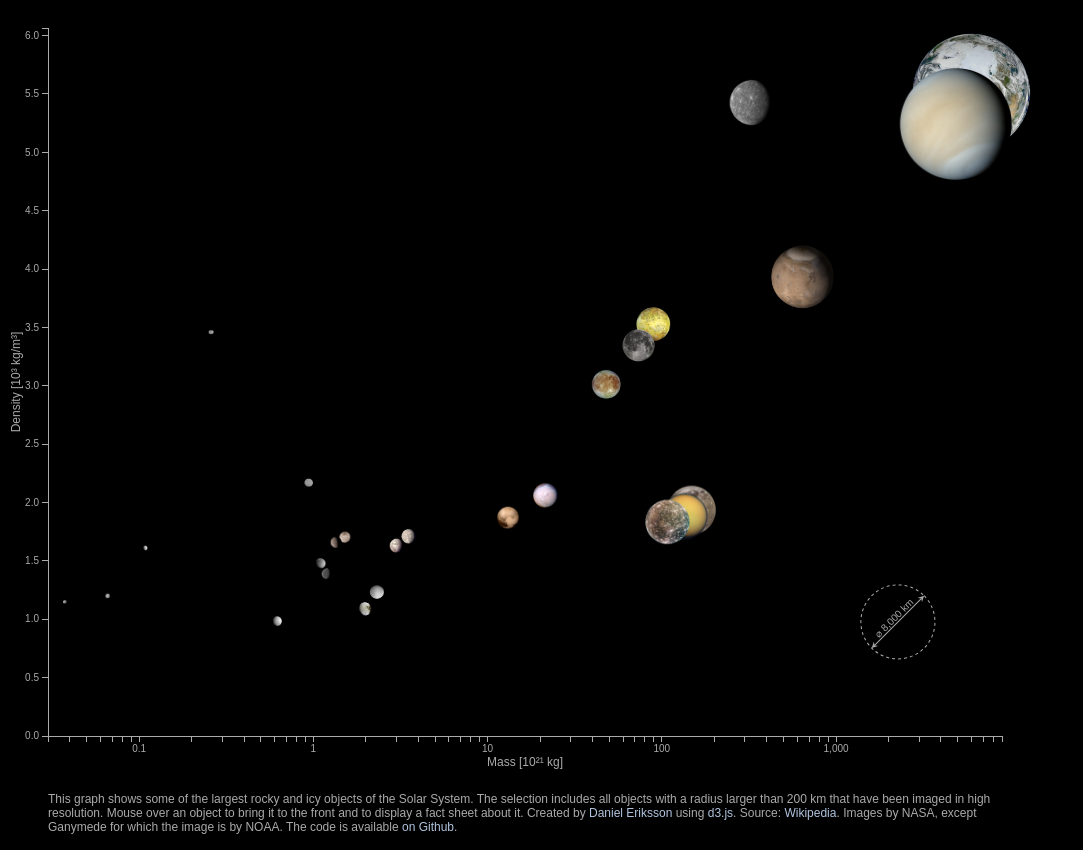
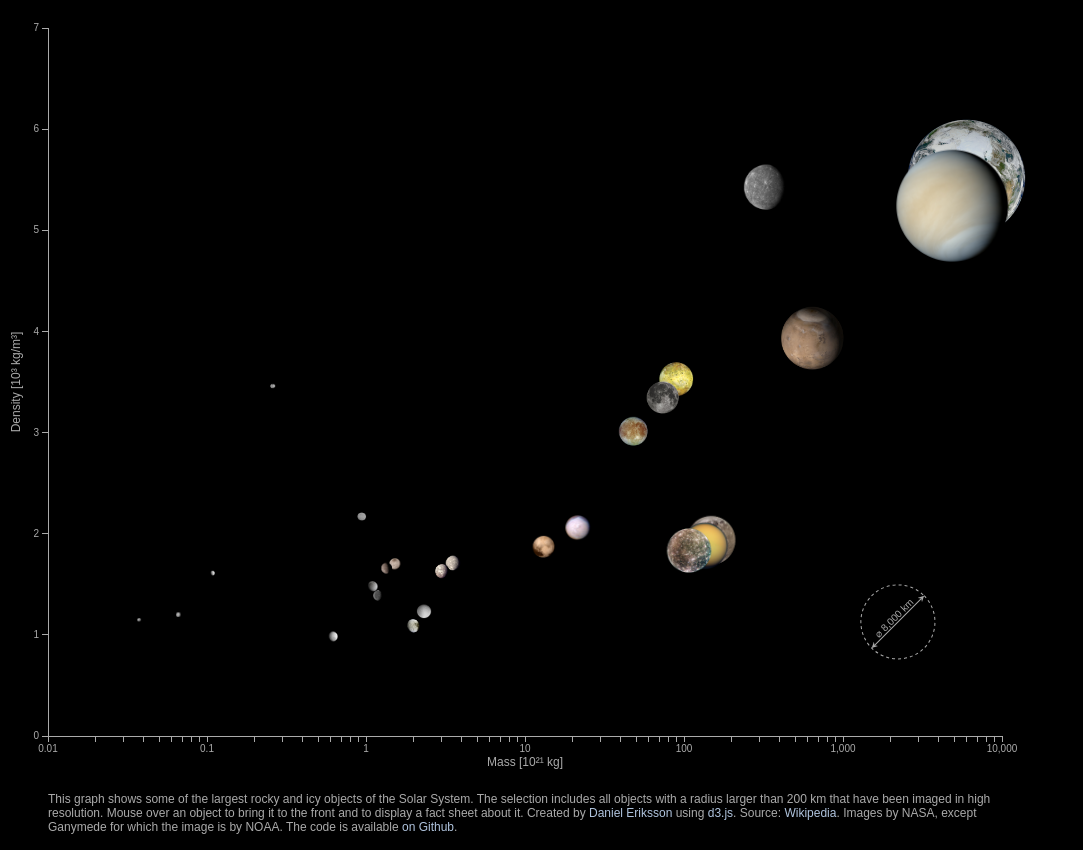
Before and after one commit to belteshassar/kerbal-chart, a plain HTML site: page index.html in a window 1280 px wide. Shown: the whole page, without its empty margins (0-1083 px from the left). Drawn offline with nearby package versions, Linux system fonts and the light colour scheme.

Commit message:
Round axes' limits to neat values.

```diff
--- a/index.html
+++ b/index.html
@@ -157,10 +157,10 @@ var tip = d3.select("body").append("div")
     .style("opacity", 0);
 
 d3.csv("objects.csv", function (error, objects) {
-  x.domain([0.8*d3.min(objects, function(d) { return +d.mass; }),
-            1.5*d3.max(objects, function(d) { return +d.mass; })]);
+  x.domain([Math.pow(10, Math.floor(Math.log10(0.8*d3.min(objects, function(d) { return +d.mass; })))),
+            Math.pow(10, Math.ceil(Math.log10(1.5*d3.max(objects, function(d) { return +d.mass; }))))]);
   console.log(1.5*d3.max(objects, function(d) { return +d.mass; }))
-  y.domain([0, 1.1*d3.max(objects, function(d) { return +d.density; })]);
+  y.domain([0, Math.ceil(1.1*d3.max(objects, function(d) { return +d.density; }))]);
   rad.domain([0, d3.max(objects, function(d) { return +d.radius; })]);
 
   chart.append("g")
```
